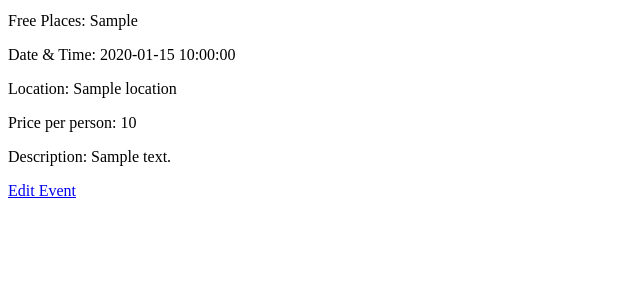
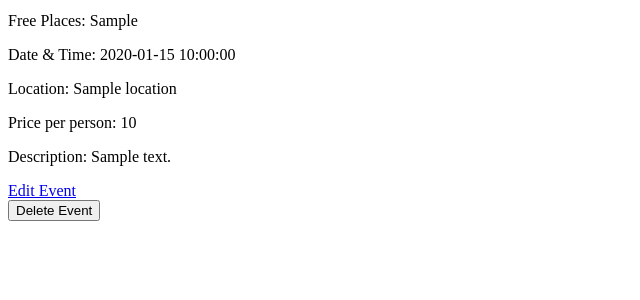
Before and after one commit to AntonioK180/SportsEventer, a Flask app: template templates/event.html in a window 1280 px wide. Shown: the part 143-443 px from the top of the page, without its empty margins (0-640 px from the left). Run offline with Flask 2, Linux system fonts and the light colour scheme; the template is opened without the code that fills it: most values are stand-ins (such as "Sample title", 1, 10 or a date in 2020); parts of the project's set-up code (start-up, migrations or seed data) failed here and were passed over.

Commit message:
Added DELETE operation. All CRUD operations available.

```diff
--- a/app.py
+++ b/app.py
@@ -43,13 +43,12 @@ def openEvent(event_id):
 
 
 @app.route('/events/<int:event_id>/edit', methods=['GET', 'POST'])
-def edit_event(event_id):
+def editEvent(event_id):
     event = Event.find(event_id)
     if request.method == 'GET':
 
         return render_template('edit_event.html' , event = event)
     elif request.method == 'POST':
-        event.sport = request.form['sport']
         event.people_participating = request.form['people_participating']
         event.people_needed = request.form['people_needed']
         event.date_time = request.form['date_time']
@@ -60,5 +59,12 @@ def edit_event(event_id):
 
         return redirect(url_for('openEvent', event_id = event.event_id))
 
+@app.route('/events/<int:event_id>/delete', methods=['POST'])
+def deleteEvent(event_id):
+    event = Event.find(event_id)
+    event.delete()
+
+    return redirect(url_for('home'))
+
 if __name__ == '__main__':
     app.run(debug=True)
--- a/event.py
+++ b/event.py
@@ -46,7 +46,7 @@ class Event():
 
     def delete(self):
         cur = mydb.cursor()
-        query = "DELETE FROM Events WHERE event_id = %s"
-        value = (self.event_id)
+        query = "DELETE FROM Events WHERE id = %s"
+        value = (self.event_id,)
         cur.execute(query, value)
         mydb.commit()
--- a/templates/event.html
+++ b/templates/event.html
@@ -21,5 +21,8 @@
       </div>
 
       <a href="/events/{{event.event_id}}/edit">Edit Event</a>
+      <form action="/events/{{event.event_id}}/delete" method="post">
+        <button type="submit">Delete Event</button>
+      </form>
     </body>
 </html>
```
Also changed, not shown: templates/edit_event.html (+1 -7 lines).
